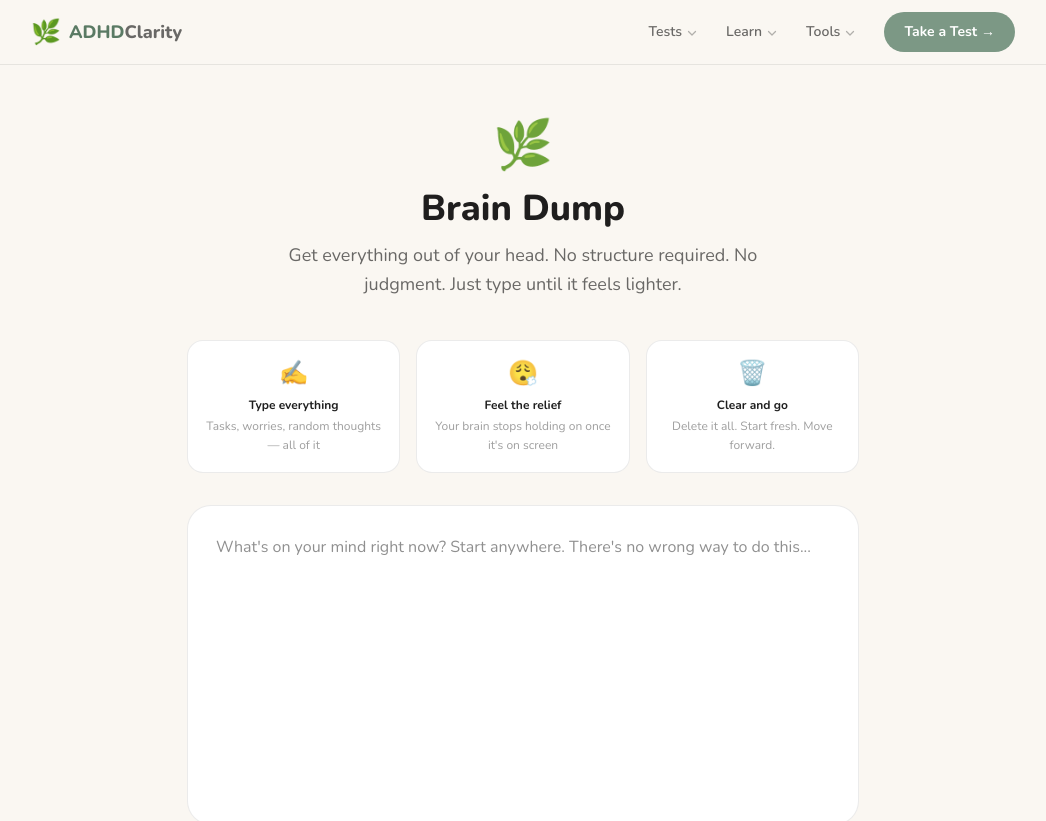
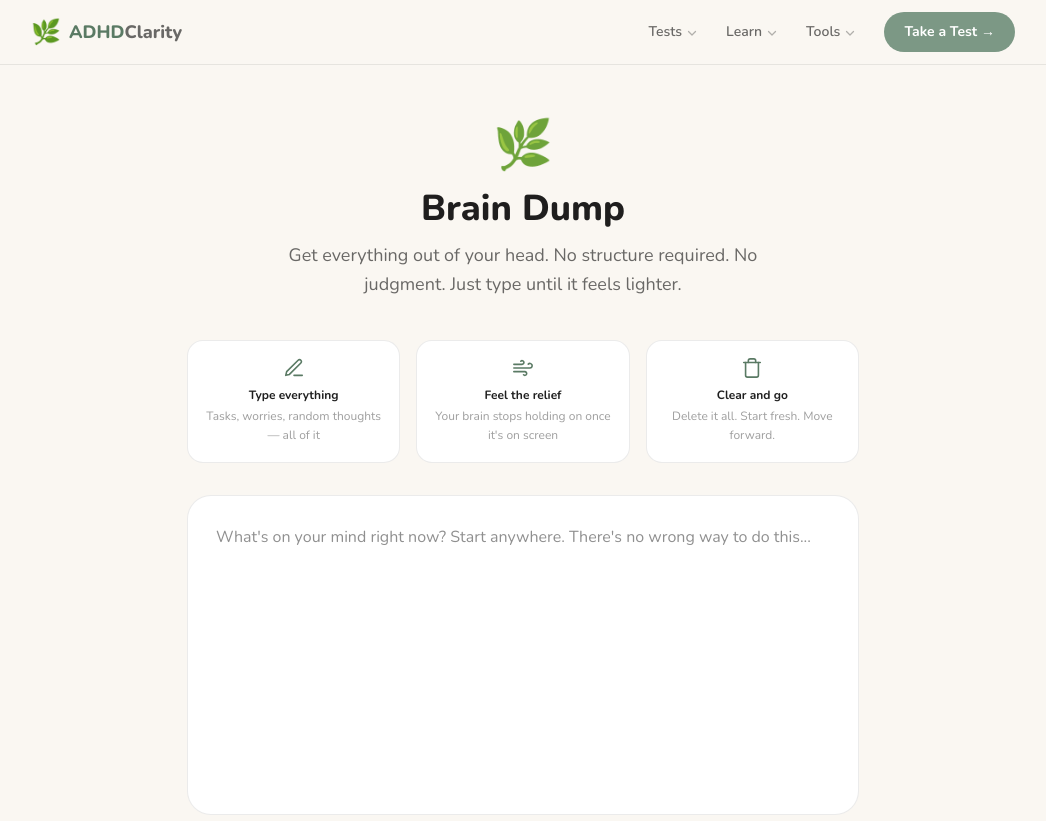
Before and after one commit to projectjessiex-dot/adhdaihelp, a Next.js app: page /tools/brain-dump in a window 1280 px wide. Shown: the top 821 px of the page, without its empty margins (117-1163 px from the left). Built offline with nearby package versions, Linux system fonts and the light colour scheme.

Commit message:
Replace all emoji icons with unified SVG line icons (Icons.tsx)

```diff
--- a/app/resources/adhd-focus-checklist/page.tsx
+++ b/app/resources/adhd-focus-checklist/page.tsx
@@ -1,5 +1,6 @@
 import type { Metadata } from "next";
 import Link from "next/link";
+import { PrinterIcon, LockIcon, BrainIcon } from "@/components/Icons";
 
 export const metadata: Metadata = {
   title: "Free ADHD Daily Focus Checklist",
@@ -51,9 +52,9 @@ export default function AdhdFocusChecklist() {
             Each item includes the <em>why</em>, so you can adapt it to your life.
           </p>
           <div className="flex items-center justify-center gap-6 mt-6 text-xs" style={{ color: "var(--text-muted)" }}>
-            <span>🖨️ Print-friendly</span>
-            <span>🔒 No sign-up needed</span>
-            <span>🧠 ADHD-specific</span>
+            <span className="inline-flex items-center gap-1"><PrinterIcon size={13} /> Print-friendly</span>
+            <span className="inline-flex items-center gap-1"><LockIcon size={13} /> No sign-up needed</span>
+            <span className="inline-flex items-center gap-1"><BrainIcon size={13} /> ADHD-specific</span>
           </div>
         </div>
       </div>
--- a/app/tests/adhd-in-women-quiz/page.tsx
+++ b/app/tests/adhd-in-women-quiz/page.tsx
@@ -1,7 +1,8 @@
 "use client";
 
-import { useState } from "react";
+import React, { useState } from "react";
 import Link from "next/link";
+import { FlowerIcon, MessageIcon, ClockIcon, LockIcon } from "@/components/Icons";
 
 // ── 12 questions focused on how ADHD presents in women ────────────
 const questions = [
@@ -128,7 +129,7 @@ export default function AdhdInWomenQuiz() {
         <div className="max-w-xl mx-auto">
 
           <div className="text-center mb-8">
-            <span className="text-4xl block mb-4">🌸</span>
+            <div className="flex justify-center mb-4"><FlowerIcon size={44} color="var(--sage)" /></div>
             <span className="inline-block text-xs font-bold uppercase tracking-widest px-4 py-1.5 rounded-full text-white mb-4"
               style={{ background: result.color }}>
               {result.level === "low" ? "Low Likelihood" : result.level === "moderate" ? "Some Patterns Present" : "Significant Patterns Present"}
@@ -245,13 +246,13 @@ export default function AdhdInWomenQuiz() {
 
           <div className="rounded-2xl p-6 mb-6 text-left border" style={{ background: "var(--warm-card)", borderColor: "var(--warm-border)" }}>
             <div className="grid grid-cols-3 gap-4 text-center mb-6">
-              {[
-                { icon: "💬", label: "12 questions" },
-                { icon: "⏱", label: "3–4 minutes" },
-                { icon: "🔒", label: "Private & free" },
-              ].map(item => (
+              {([
+                { icon: <MessageIcon size={22} color="var(--sage-dark)" />, label: "12 questions" },
+                { icon: <ClockIcon size={22} color="var(--sage-dark)" />, label: "3–4 minutes" },
+                { icon: <LockIcon size={22} color="var(--sage-dark)" />, label: "Private & free" },
+              ] as { icon: React.ReactNode; label: string }[]).map(item => (
                 <div key={item.label}>
-                  <div className="text-2xl mb-1">{item.icon}</div>
+                  <div className="flex justify-center mb-2">{item.icon}</div>
                   <div className="text-sm font-semibold" style={{ color: "var(--text-secondary)" }}>{item.label}</div>
                 </div>
               ))}
--- a/app/tools/brain-dump/page.tsx
+++ b/app/tools/brain-dump/page.tsx
@@ -1,6 +1,7 @@
 "use client";
 
-import { useState, useRef } from "react";
+import React, { useState, useRef } from "react";
+import { PenIcon, WindIcon, TrashIcon, SparkleIcon, LockIcon } from "@/components/Icons";
 
 export default function BrainDump() {
   const [text, setText]       = useState("");
@@ -36,14 +37,14 @@ export default function BrainDump() {
 
         {/* How it works */}
         <div className="grid grid-cols-3 gap-4 mb-8 text-center">
-          {[
-            { icon: "✍️", label: "Type everything", desc: "Tasks, worries, random thoughts — all of it" },
-            { icon: "😮‍💨", label: "Feel the relief", desc: "Your brain stops holding on once it's on screen" },
-            { icon: "🗑️", label: "Clear and go", desc: "Delete it all. Start fresh. Move forward." },
-          ].map((step) => (
+          {([
+            { icon: <PenIcon size={22} color="var(--sage-dark)" />, label: "Type everything", desc: "Tasks, worries, random thoughts — all of it" },
+            { icon: <WindIcon size={22} color="var(--sage-dark)" />, label: "Feel the relief", desc: "Your brain stops holding on once it's on screen" },
+            { icon: <TrashIcon size={22} color="var(--sage-dark)" />, label: "Clear and go", desc: "Delete it all. Start fresh. Move forward." },
+          ] as { icon: React.ReactNode; label: string; desc: string }[]).map((step) => (
             <div key={step.label} className="rounded-2xl p-4 border"
               style={{ background: "var(--warm-card)", borderColor: "var(--warm-border)" }}>
-              <div className="text-2xl mb-2">{step.icon}</div>
+              <div className="flex justify-center mb-2">{step.icon}</div>
               <div className="text-xs font-bold mb-1" style={{ color: "var(--text-primary)" }}>{step.label}</div>
               <div className="text-xs leading-relaxed" style={{ color: "var(--text-muted)" }}>{step.desc}</div>
             </div>
@@ -61,7 +62,7 @@ export default function BrainDump() {
             }}
           >
             <div className="text-center">
-              <span className="text-4xl block mb-3">✨</span>
+              <div className="flex justify-center mb-3"><SparkleIcon size={40} color="var(--sage)" /></div>
               <p className="font-semibold" style={{ color: "var(--sage-dark)" }}>
                 All cleared. Head feels lighter?
               </p>
@@ -99,7 +100,7 @@ export default function BrainDump() {
               className="text-sm font-bold px-5 py-2.5 rounded-full text-white transition-opacity hover:opacity-90"
               style={{ background: "var(--sage)" }}
             >
-              Clear & Reset 🗑️
+              <span className="flex items-center gap-1.5">Clear & Reset <TrashIcon size={14} color="white" /></span>
             </button>
           )}
         </div>
@@ -120,7 +121,7 @@ export default function BrainDump() {
 
         {/* Note about privacy */}
         <p className="text-center text-xs mt-8" style={{ color: "var(--text-muted)" }}>
-          🔒 Nothing you type here is saved, sent, or stored anywhere. This tool is 100% private.
+          <span className="inline-flex items-center gap-1.5"><LockIcon size={12} color="var(--text-muted)" /> Nothing you type here is saved, sent, or stored anywhere. This tool is 100% private.</span>
         </p>
       </div>
     </div>
--- /dev/null
+++ b/components/Icons.tsx
@@ -0,0 +1,167 @@
+import React from "react";
+
+type P = { size?: number; color?: string; className?: string; style?: React.CSSProperties };
+
+function mk(children: React.ReactNode) {
+  return function Icon({ size = 20, color = "currentColor", className, style }: P) {
+    return (
+      <svg width={size} height={size} viewBox="0 0 24 24" fill="none"
+        stroke={color} strokeWidth="1.75" strokeLinecap="round" strokeLinejoin="round"
+        className={className} style={style} aria-hidden="true">
+        {children}
+      </svg>
+    );
+  };
+}
+
+export const BrainIcon = mk(<>
+  <line x1="12" y1="6" x2="12" y2="20" />
+  <path d="M12 6C11 4 9 3 7 3C4.5 3 3 4.8 3 7C3 8.5 3.8 9.7 5 10.3C4 11 3 12.5 3 14C3 16.2 4.8 18 7 18.5C6.8 19.1 6.7 19.7 6.7 20.3" />
+  <path d="M12 6C13 4 15 3 17 3C19.5 3 21 4.8 21 7C21 8.5 20.2 9.7 19 10.3C20 11 21 12.5 21 14C21 16.2 19.2 18 17 18.5C17.2 19.1 17.3 19.7 17.3 20.3" />
+</>);
+
+export const ClockIcon = mk(<>
+  <circle cx="12" cy="12" r="9" />
+  <line x1="12" y1="7" x2="12" y2="12" />
+  <line x1="12" y1="12" x2="15.5" y2="14" />
+</>);
+
+export const ClipboardIcon = mk(<>
+  <rect x="5" y="4" width="14" height="18" rx="2" />
+  <rect x="9" y="2" width="6" height="4" rx="1" />
+  <line x1="9" y1="11" x2="15" y2="11" />
+  <line x1="9" y1="14" x2="15" y2="14" />
+  <line x1="9" y1="17" x2="13" y2="17" />
+</>);
+
+export const LockIcon = mk(<>
+  <rect x="4" y="11" width="16" height="11" rx="2" />
+  <path d="M8 11V7C8 4.8 9.8 3 12 3s4 1.8 4 4v4" />
+  <circle cx="12" cy="16" r="1.5" fill="currentColor" stroke="none" />
+</>);
+
+export const PersonIcon = mk(<>
+  <circle cx="12" cy="8" r="4" />
+  <path d="M4 20c0-4.4 3.6-8 8-8s8 3.6 8 8" />
+</>);
+
+export const MessageIcon = mk(
+  <path d="M3 3h18c.6 0 1 .4 1 1v12c0 .6-.4 1-1 1H13.5l-5 5v-5H3c-.6 0-1-.4-1-1V4c0-.6.4-1 1-1z" />
+);
+
+export const SearchIcon = mk(<>
+  <circle cx="11" cy="11" r="7.5" />
+  <line x1="17" y1="17" x2="22" y2="22" />
+</>);
+
+export const WaveIcon = mk(
+  <path d="M2 12c2-4 4 4 6 0s4-4 6 0 4 4 6 0" />
+);
+
+export const HeartIcon = mk(
+  <path d="M20.84 4.61a5.5 5.5 0 0 0-7.78 0L12 5.67l-1.06-1.06a5.5 5.5 0 0 0-7.78 7.78l1.06 1.06L12 21.23l7.78-7.78 1.06-1.06a5.5 5.5 0 0 0 0-7.78z" />
+);
+
+export const LayersIcon = mk(<>
+  <polygon points="12 2 2 7 12 12 22 7 12 2" />
+  <polyline points="2 17 12 22 22 17" />
+  <polyline points="2 12 12 17 22 12" />
+</>);
+
+export const FlameIcon = mk(
+  <path d="M8.5 14.5A2.5 2.5 0 0 0 11 12c0-1.38-.5-2-1-3-1.072-2.143-.224-4.054 2-6 .5 2.5 2 4.9 4 6.5 2 1.6 3 3.5 3 5.5a7 7 0 1 1-14 0c0-1.153.433-2.294 1-3a2.5 2.5 0 0 0 2.5 2.5z" />
+);
+
+export const ShuffleIcon = mk(<>
+  <polyline points="16 3 21 3 21 8" />
+  <line x1="4" y1="20" x2="21" y2="3" />
+  <polyline points="21 16 21 21 16 21" />
+  <line x1="15" y1="15" x2="21" y2="21" />
+  <line x1="4" y1="4" x2="9" y2="9" />
+</>);
+
+export const RepeatIcon = mk(<>
+  <polyline points="17 1 21 5 17 9" />
+  <path d="M3 11V9a4 4 0 0 1 4-4h14" />
+  <polyline points="7 23 3 19 7 15" />
+  <path d="M21 13v2a4 4 0 0 1-4 4H3" />
+</>);
+
+export const ArrowUpCircleIcon = mk(<>
+  <circle cx="12" cy="12" r="10" />
+  <polyline points="16 12 12 8 8 12" />
+  <line x1="12" y1="16" x2="12" y2="8" />
+</>);
+
+export const GridIcon = mk(<>
+  <rect x="3" y="3" width="7" height="7" />
+  <rect x="14" y="3" width="7" height="7" />
+  <rect x="14" y="14" width="7" height="7" />
+  <rect x="3" y="14" width="7" height="7" />
+</>);
+
+export const TargetIcon = mk(<>
+  <circle cx="12" cy="12" r="10" />
+  <circle cx="12" cy="12" r="6" />
+  <circle cx="12" cy="12" r="2" />
+</>);
+
+export const ZapIcon = mk(
+  <polygon points="13 2 3 14 12 14 11 22 21 10 12 10 13 2" />
+);
+
+export const LightbulbIcon = mk(<>
+  <line x1="9" y1="18" x2="15" y2="18" />
+  <line x1="10" y1="22" x2="14" y2="22" />
+  <path d="M15.09 14c.18-.98.65-1.74 1.41-2.5A4.65 4.65 0 0 0 18 8 6 6 0 0 0 6 8c0 1 .23 2.23 1.5 3.5A4.61 4.61 0 0 1 8.91 14" />
+</>);
+
+export const PenIcon = mk(<>
+  <path d="M12 20h9" />
+  <path d="M16.5 3.5a2.121 2.121 0 0 1 3 3L7 19l-4 1 1-4L16.5 3.5z" />
+</>);
+
+export const WindIcon = mk(
+  <path d="M9.59 4.59A2 2 0 1 1 11 8H2m10.59 11.41A2 2 0 1 0 14 16H2m15.73-8.27A2.5 2.5 0 1 1 19.5 12H2" />
+);
+
+export const TrashIcon = mk(<>
+  <polyline points="3 6 5 6 21 6" />
+  <path d="M19 6v14a2 2 0 0 1-2 2H7a2 2 0 0 1-2-2V6m3 0V4a2 2 0 0 1 2-2h4a2 2 0 0 1 2 2v2" />
+</>);
+
+export const SparkleIcon = mk(
+  <path d="M12 3L13.5 8.5L19 10L13.5 11.5L12 17L10.5 11.5L5 10L10.5 8.5L12 3Z" />
+);
+
+export const BookOpenIcon = mk(<>
+  <path d="M2 3h6a4 4 0 0 1 4 4v14a3 3 0 0 0-3-3H2z" />
+  <path d="M22 3h-6a4 4 0 0 0-4 4v14a3 3 0 0 1 3-3h7z" />
+</>);
+
+export const FlaskIcon = mk(<>
+  <path d="M8 2h8" />
+  <path d="M9 2v6L5 20h14L15 8V2" />
+  <line x1="7" y1="15" x2="17" y2="15" />
+</>);
+
+export const PrinterIcon = mk(<>
+  <polyline points="6 9 6 2 18 2 18 9" />
+  <path d="M6 18H4a2 2 0 0 1-2-2v-5a2 2 0 0 1 2-2h16a2 2 0 0 1 2 2v5a2 2 0 0 1-2 2h-2" />
+  <rect x="6" y="14" width="12" height="8" />
+</>);
+
+export const FlowerIcon = mk(<>
+  <circle cx="12" cy="12" r="2.5" />
+  <ellipse cx="12" cy="6.5" rx="2" ry="3.5" />
+  <ellipse cx="12" cy="17.5" rx="2" ry="3.5" />
+  <ellipse cx="6.5" cy="12" rx="3.5" ry="2" />
+  <ellipse cx="17.5" cy="12" rx="3.5" ry="2" />
+</>);
+
+export const BarChartIcon = mk(<>
+  <rect x="4" y="14" width="4" height="8" />
+  <rect x="10" y="4" width="4" height="18" />
+  <rect x="16" y="10" width="4" height="12" />
+  <line x1="2" y1="22" x2="22" y2="22" />
+</>);
```
Also changed, not shown: app/learn/adhd-in-women/page.tsx (+12 -10 lines), app/learn/adhd-vs-anxiety/page.tsx (+7 -4 lines), app/learn/executive-dysfunction/page.tsx (+14 -10 lines).
